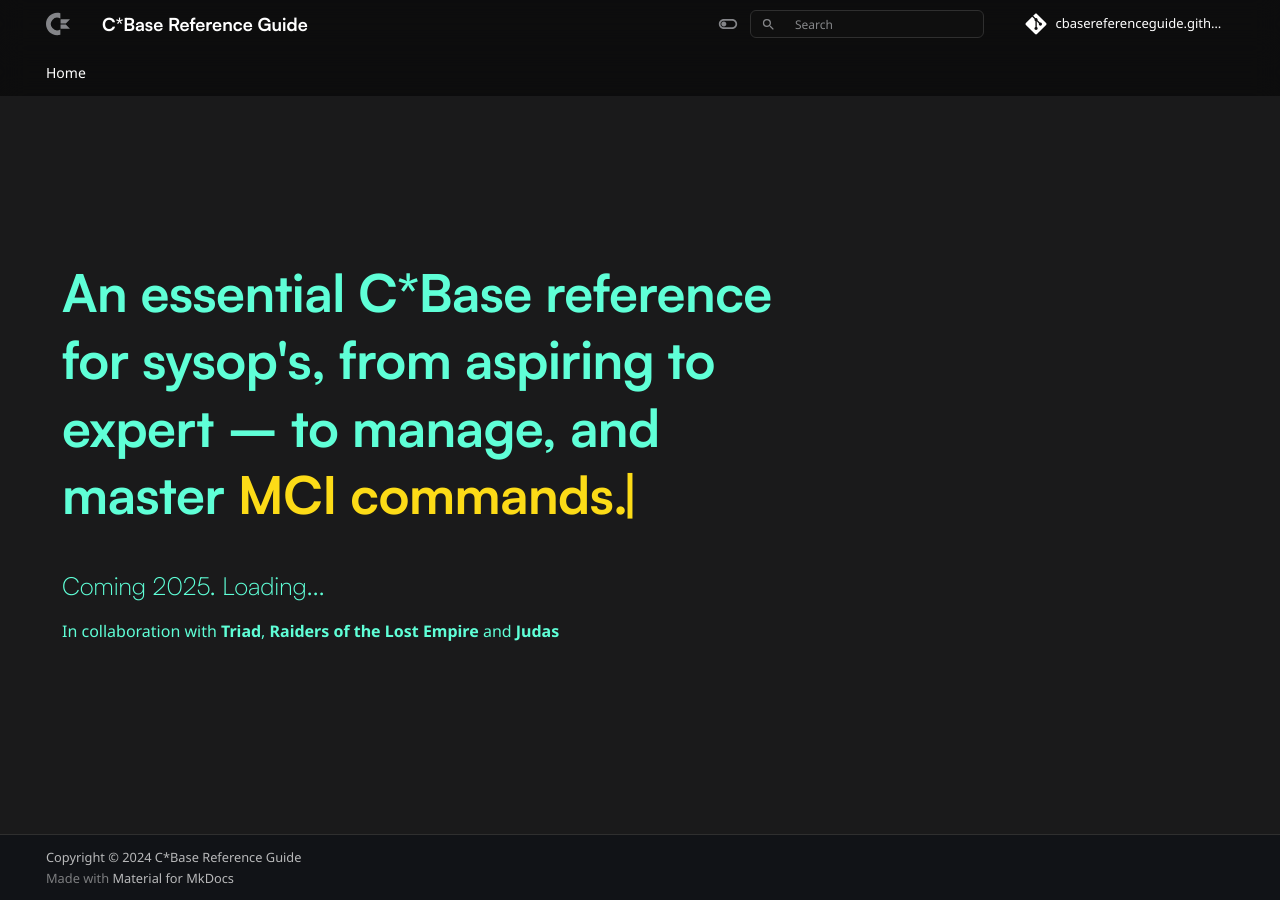
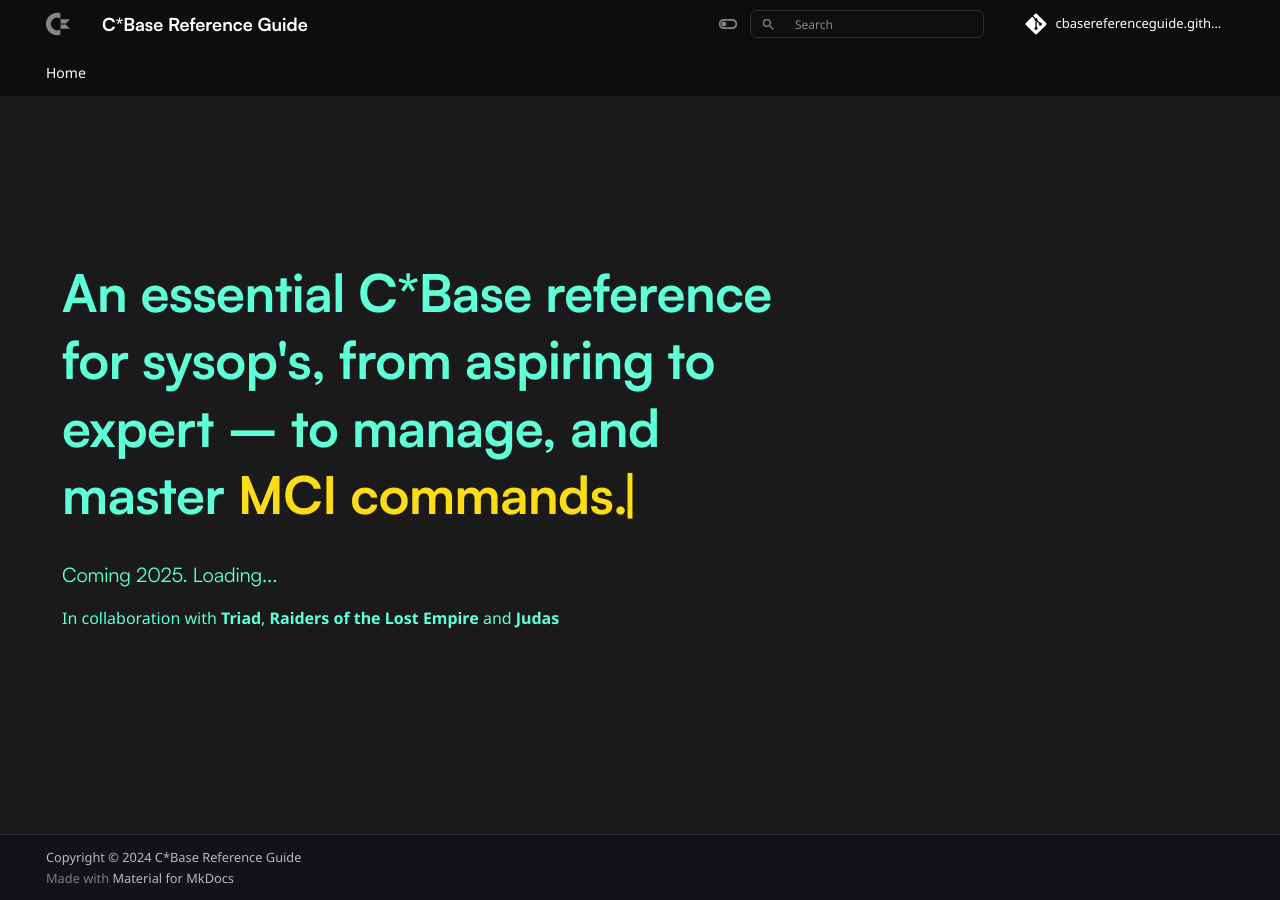
Before and after one commit to cbasereferenceguide/cbasereferenceguide.github.io, an MkDocs documentation site: the page built from docs/index.md, in a window 1280 px wide. Built offline with MkDocs 1.6.1 and Material for MkDocs 9.7.7, drawn with Linux system fonts in a browser that asks for light colours; nearby versions of some CDN libraries; comment, search, counter and statistics services are not loaded.

```diff
--- a/docs/index.md
+++ b/docs/index.md
@@ -12,7 +12,7 @@ hide:
       <div class="mdx-hero">
         <div class="mdx-hero__content">
             <h1>An essential C*Base reference for sysop's, from aspiring to expert – to manage, and master <div id="typewriter"></div></h1>
-            <h2>Coming 2025. Loading...</h2>
+            <h3>Coming 2025. Loading...</h3>
             <p>In collaboration with <b>Triad</b>, <b>Raiders of the Lost Empire</b> and <b>Judas</b></p>
 
         </div>
```
